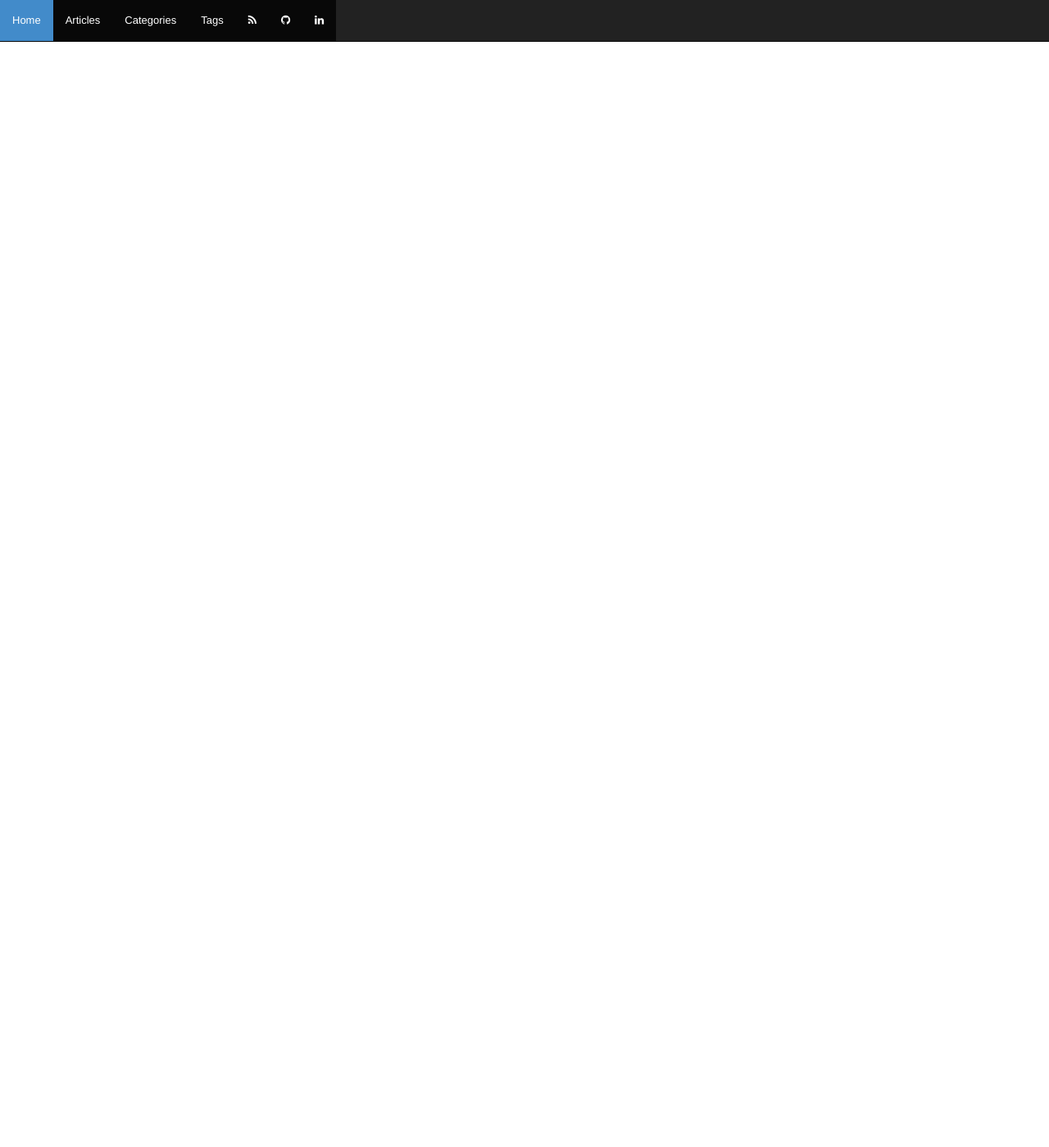
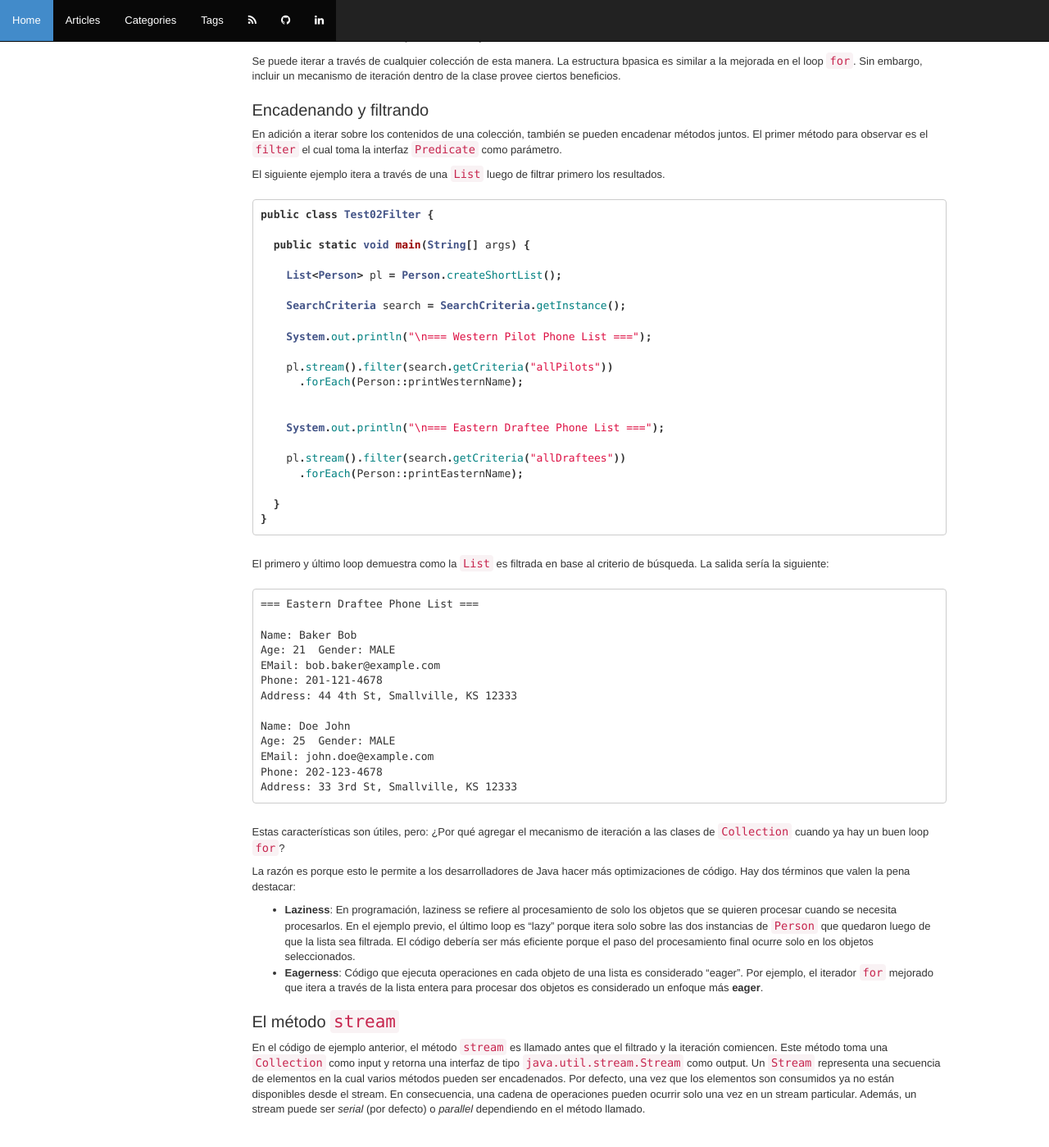
Before and after one commit to damianfanaro/damianfanaro.github.io, a Jekyll site: the page built from _posts/2015-04-13-java-lambda-expressions.md, in a window 1280 px wide and 1400 px high, scrolled down 18883 px. Shown: the whole window at 82% size. Built offline with Jekyll 4.4.1, drawn with Linux system fonts in a browser that asks for light colours; nearby versions of some CDN libraries; Markdown is read by kramdown in place of the engine named in the settings; comment, search, counter and statistics services are not loaded; some of the changed text lies outside the part shown.

Commit message:
Post updated

````diff
--- a/_posts/2015-04-13-java-lambda-expressions.md
+++ b/_posts/2015-04-13-java-lambda-expressions.md
@@ -775,7 +775,9 @@ A continuación, un ejemplo de salida por consola del código:
 
 ```
 ==== NameTestNew02 ===
+
 ===Custom List===
+
 Name: Bob EMail: bob.baker@example.com
 Name: Jane EMail: jane.doe@example.com
 Name: John EMail: john.doe@example.com
@@ -956,3 +958,66 @@ public class Test01ForEach {
 
 }
 ```
+
+El primer ejemplo muestra una expresión lambda estándar que llama al método `printWesternName` para imprimir cada persona de la lista. El segundo, muestra una **referencia a método** que llama a `printEasternName`. En el caso donde un método exista para ejecutar una operación en la clase, esta sintaxis puede ser usada en vez de la expresión lambda que hemos visto antes. Finalmente, el último ejemplo muestra como el método `printCustom` es implementado dentro del bloque de la expresión lambda. Notar de este último la variación en el nombre de las variables usadas cuando una expresión se incluye dentro de otra.
+
+Se puede iterar a través de cualquier colección de esta manera. La estructura bpasica es similar a la mejorada en el loop `for`. Sin embargo, incluir un mecanismo de iteración dentro de la clase provee ciertos beneficios.
+
+### Encadenando y filtrando
+
+En adición a iterar sobre los contenidos de una colección, también se pueden encadenar métodos juntos. El primer método para observar es el `filter` el cual toma la interfaz `Predicate` como parámetro.
+
+El siguiente ejemplo itera a través de una `List` luego de filtrar primero los resultados.
+
+``` java
+public class Test02Filter {
+
+  public static void main(String[] args) {
+
+    List<Person> pl = Person.createShortList();
+
+    SearchCriteria search = SearchCriteria.getInstance();
+
+    System.out.println("\n=== Western Pilot Phone List ===");
+
+    pl.stream().filter(search.getCriteria("allPilots"))
+      .forEach(Person::printWesternName);
+
+
+    System.out.println("\n=== Eastern Draftee Phone List ===");
+
+    pl.stream().filter(search.getCriteria("allDraftees"))
+      .forEach(Person::printEasternName);
+
+  }
+}
+```
+
+El primero y último loop demuestra como la `List` es filtrada en base al criterio de búsqueda. La salida sería la siguiente:
+
+```
+=== Eastern Draftee Phone List ===
+
+Name: Baker Bob
+Age: 21  Gender: MALE
+EMail: bob.baker@example.com
+Phone: 201-121-4678
+Address: 44 4th St, Smallville, KS 12333
+
+Name: Doe John
+Age: 25  Gender: MALE
+EMail: john.doe@example.com
+Phone: 202-123-4678
+Address: 33 3rd St, Smallville, KS 12333
+```
+
+Estas características son útiles, pero: ¿Por qué agregar el mecanismo de iteración a las clases de `Collection` cuando ya hay un buen loop `for`?
+
+La razón es porque esto le permite a los desarrolladores de Java hacer más optimizaciones de código. Hay dos términos que valen la pena destacar:
+
+- **Laziness**: En programación, laziness se refiere al procesamiento de solo los objetos que se quieren procesar cuando se necesita procesarlos. En el ejemplo previo, el último loop es "lazy" porque itera solo sobre las dos instancias de `Person` que quedaron luego de que la lista sea filtrada. El código debería ser más eficiente porque el paso del procesamiento final ocurre solo en los objetos seleccionados.
+- **Eagerness**: Código que ejecuta operaciones en cada objeto de una lista es considerado "eager". Por ejemplo, el iterador `for` mejorado que itera a través de la lista entera para procesar dos objetos es considerado un enfoque más **eager**.
+
+### El método `stream`
+
+En el código de ejemplo anterior, el método `stream` es llamado antes que el filtrado y la iteración comiencen. Este método toma una `Collection` como input y retorna una interfaz de tipo `java.util.stream.Stream` como output. Un `Stream` representa una secuencia de elementos en la cual varios métodos pueden ser encadenados. Por defecto, una vez que los elementos son consumidos ya no están disponibles desde el stream. En consecuencia, una cadena de operaciones pueden ocurrir solo una vez en un stream particular. Además, un stream puede ser _serial_ (por defecto) o _parallel_ dependiendo en el método llamado.
````
Also changed, not shown: other parts of _posts/2015-04-13-java-lambda-expressions.md (+1 -1 lines).
